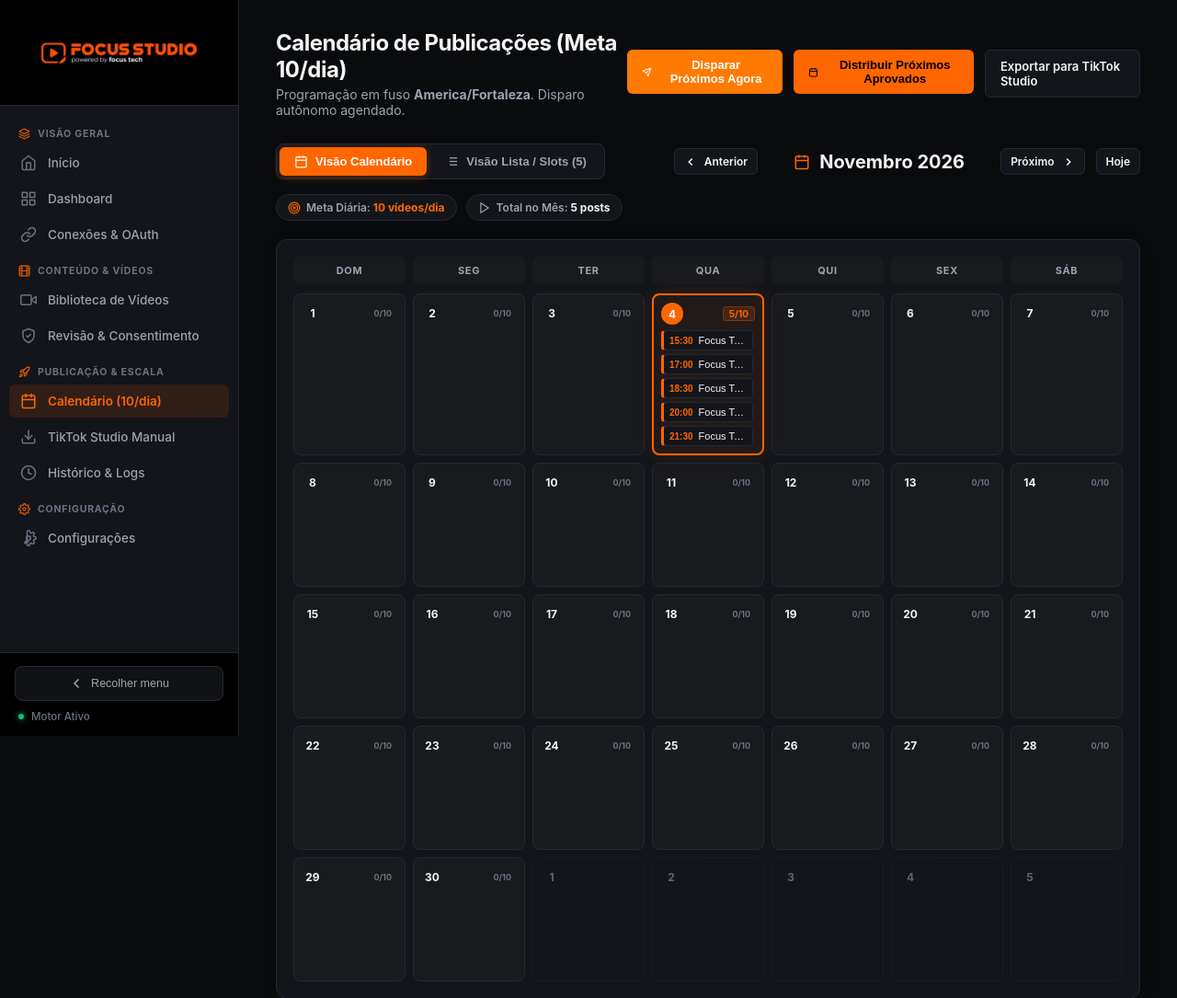
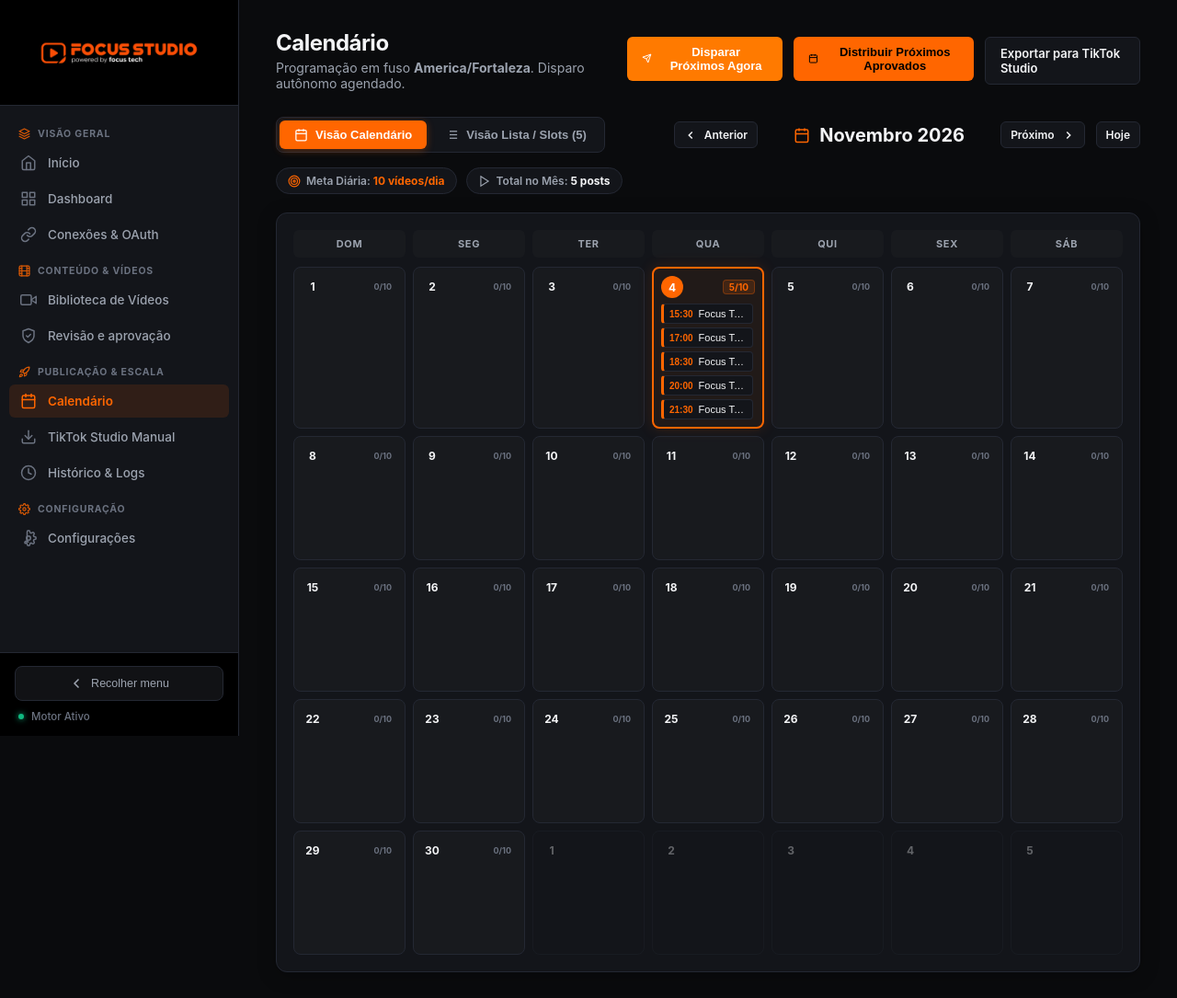
Before and after one commit to Focustechco/focusestudios, a FastAPI app: page /calendar in a window 1280 px wide. Shown: the top 1085 px of the page at 92% size. Run offline with FastAPI, Linux system fonts and the light colour scheme; some libraries are stand-ins or nearby versions.

Commit message:
fix(ui): rename review module to 'Revisão e aprovação' and calendar title to 'Calendário'

```diff
--- a/app/web/routes/review.py
+++ b/app/web/routes/review.py
@@ -40,7 +40,7 @@ def get_review(
         request=request,
         name="review.html",
         context={
-            "title": "Revisão & Consentimento",
+            "title": "Revisão e aprovação",
             "active_page": "review",
             "operation_mode": settings.OPERATION_MODE,
             "timezone": settings.TIMEZONE,
--- a/app/web/templates/base.html
+++ b/app/web/templates/base.html
@@ -114,10 +114,10 @@
                     <span>Biblioteca de Vídeos</span>
                 </a>
             </li>
-            <li class="nav-item {% if active_page == 'review' %}active{% endif %}" data-tooltip="Revisão & Consentimento">
+            <li class="nav-item {% if active_page == 'review' %}active{% endif %}" data-tooltip="Revisão e aprovação">
                 <a href="/review">
                     <svg width="18" height="18" viewBox="0 0 24 24" fill="none" stroke="currentColor" stroke-width="2" stroke-linecap="round" stroke-linejoin="round"><path d="M12 22s8-4 8-10V5l-8-3-8 3v7c0 6 8 10 8 10z"></path><polyline points="9 12 11 14 15 10"></polyline></svg>
-                    <span>Revisão & Consentimento</span>
+                    <span>Revisão e aprovação</span>
                 </a>
             </li>
 
@@ -126,10 +126,10 @@
                 <svg width="13" height="13" viewBox="0 0 24 24" fill="none" stroke="currentColor" stroke-width="2.2" stroke-linecap="round" stroke-linejoin="round"><path d="M4.5 16.5c-1.5 1.26-2 5-2 5s3.74-.5 5-2c.71-.84.7-2.13-.09-2.91a2.18 2.18 0 0 0-2.91-.09z"></path><path d="m12 15-3-3a22 22 0 0 1 2-3.95A12.88 12.88 0 0 1 22 2c0 2.72-.78 7.5-6 11a22.35 22.35 0 0 1-4 2z"></path><path d="M9 12H4s.55-3.03 2-4c1.62-1.08 5 0 5 0"></path><path d="M12 15v5s3.03-.55 4-2c1.08-1.62 0-5 0-5"></path></svg>
                 <span>Publicação & Escala</span>
             </li>
-            <li class="nav-item {% if active_page == 'calendar' %}active{% endif %}" data-tooltip="Calendário (10/dia)">
+            <li class="nav-item {% if active_page == 'calendar' %}active{% endif %}" data-tooltip="Calendário">
                 <a href="/calendar">
                     <svg width="18" height="18" viewBox="0 0 24 24" fill="none" stroke="currentColor" stroke-width="2" stroke-linecap="round" stroke-linejoin="round"><rect x="3" y="4" width="18" height="18" rx="2" ry="2"></rect><line x1="16" y1="2" x2="16" y2="6"></line><line x1="8" y1="2" x2="8" y2="6"></line><line x1="3" y1="10" x2="21" y2="10"></line></svg>
-                    <span>Calendário (10/dia)</span>
+                    <span>Calendário</span>
                 </a>
             </li>
             <li class="nav-item {% if active_page == 'export_studio' %}active{% endif %}" data-tooltip="TikTok Studio Manual">
--- a/app/web/templates/calendar.html
+++ b/app/web/templates/calendar.html
@@ -319,7 +319,7 @@
 
 <div class="top-bar">
     <div class="page-title">
-        <h2>Calendário de Publicações (Meta 10/dia)</h2>
+        <h2>Calendário</h2>
         <p>Programação em fuso <strong>America/Fortaleza</strong>. Disparo autônomo agendado.</p>
     </div>
     <div class="top-actions">
--- a/app/web/templates/inicio.html
+++ b/app/web/templates/inicio.html
@@ -44,7 +44,7 @@
                             <div class="module-icon">
                                 <svg width="20" height="20" viewBox="0 0 24 24" fill="none" stroke="currentColor" stroke-width="2"><path d="M12 22s8-4 8-10V5l-8-3-8 3v7c0 6 8 10 8 10z"></path><polyline points="9 12 11 14 15 10"></polyline></svg>
                             </div>
-                            <span class="module-label">Revisão</span>
+                            <span class="module-label">Revisão e aprovação</span>
                         </a>
                         <a href="/calendar" class="module-item" role="menuitem">
                             <div class="module-icon">
--- a/app/web/templates/review.html
+++ b/app/web/templates/review.html
@@ -3,7 +3,7 @@
 {% block content %}
 <div class="top-bar">
     <div class="page-title">
-        <h2>Revisão, Conformidade & Consentimento Individual</h2>
+        <h2>Revisão e aprovação</h2>
         <p>Aprovação explícita e geração de hash criptográfico pré-agendamento conforme as diretrizes TikTok.</p>
     </div>
 </div>
```
